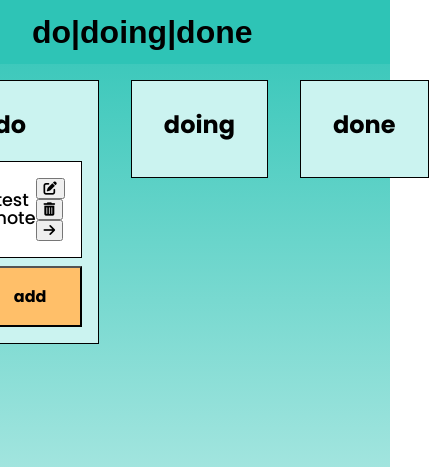
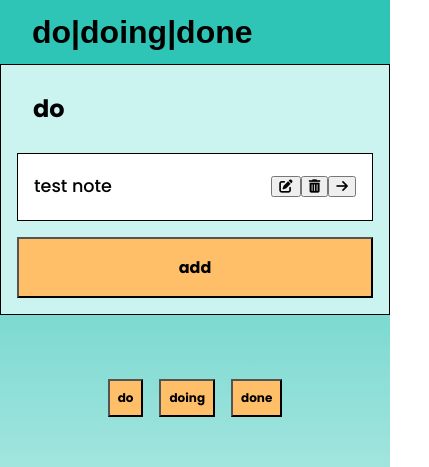
Before and after one commit to benjaminrae/to-do-react, a React (Create React App) app: page / in a window 390 px wide. Shown: the top 467 px of the page, 429 px wide, since content can reach past the window. Built offline with nearby package versions, Linux system fonts and the light colour scheme; no server answers.

Commit message:
Add carousel for todo lists at max width 1200px

```diff
--- a/src/App.css
+++ b/src/App.css
@@ -1,3 +1,7 @@
+:root {
+    --carousel-index: -0%;
+}
+
 .App {
     background: linear-gradient(#2ec4b6, white);
     height: 100vh;
@@ -13,3 +17,39 @@
     column-gap: 2rem;
     margin-bottom: 4rem;
 }
+.carousel-buttons {
+    display: none;
+    gap: 1rem;
+}
+
+.carousel-buttons__button {
+    background-color: #ffbf69;
+    font-size: 0.75rem;
+    font-family: "Poppins", sans-serif;
+    font-weight: bolder;
+    padding: 0.5rem;
+}
+
+.carousel-buttons__button:hover {
+    cursor: pointer;
+    background-color: #ff9f1c;
+}
+
+@media only screen and (max-width: 1200px) {
+    .carousel-outer {
+        overflow: hidden;
+        width: 100%;
+    }
+    .carousel-inner {
+        white-space: nowrap;
+        width: 100%;
+        transition: transform 0.3s;
+        transform: translateX(var(--carousel-index));
+        display: block;
+        padding: 0rem;
+    }
+    .carousel-buttons {
+        display: flex;
+        justify-content: center;
+    }
+} ;
--- a/src/App.js
+++ b/src/App.js
@@ -6,8 +6,8 @@ import Footer from "./Components/Footer/Footer";
 import NewNoteForm from "./Components/NewNoteForm/NewNoteForm";
 import todoService from "./services/todos";
 import ToastNotification from "./Components/ToastNotification/ToastNotification";
-import Login from "./Components/Login/Login";
-import { signIn } from "./services/firebase";
+// import Login from "./Components/Login/Login";
+// import { signIn } from "./services/firebase";
 
 function App() {
     const [todos, setTodos] = useState([
@@ -23,6 +23,7 @@ function App() {
     const [toastId, setToastId] = useState(0);
     const [todoToEdit, setTodoToEdit] = useState({});
     const [editMode, setEditMode] = useState(false);
+    const [carouselIndex, setCarouselIndex] = useState(0);
 
     useEffect(() => {
         console.log("effect");
@@ -219,10 +220,23 @@ function App() {
             });
     };
 
+    const handleCarouselButton = (event) => {
+        event.preventDefault();
+        let newIndex = +event.target.value;
+        setCarouselIndex(newIndex);
+    };
+
+    useEffect(() => {
+        document.documentElement.style.setProperty(
+            "--carousel-index",
+            `-${carouselIndex * 100}%`
+        );
+    }, [carouselIndex]);
+
     return (
         <div>
             <div className="App">
-                <Header onLogin={signIn} />
+                <Header />
                 <NewNoteForm
                     titleValue={newTitle || ""}
                     contentValue={newContent}
@@ -238,7 +252,8 @@ function App() {
                     onCancel={handleToastCancel}
                 />
                 {/* <Login /> */}
-                <div className="lists-container">
+                <div className="carousel-outer">
+                    <div className="lists-container carousel-inner">
                         <List
                             todos={doList}
                             title="do"
@@ -263,6 +278,30 @@ function App() {
                             onEdit={editNote}
                         />
                     </div>
+                    <div className="carousel-buttons">
+                        <button
+                            value="0"
+                            onClick={handleCarouselButton}
+                            className="carousel-buttons__button"
+                        >
+                            do
+                        </button>
+                        <button
+                            value="1"
+                            onClick={handleCarouselButton}
+                            className="carousel-buttons__button"
+                        >
+                            doing
+                        </button>
+                        <button
+                            value="2"
+                            onClick={handleCarouselButton}
+                            className="carousel-buttons__button"
+                        >
+                            done
+                        </button>
+                    </div>
+                </div>
             </div>
             {/* <Footer /> */}
         </div>
--- a/src/Components/List/List.css
+++ b/src/Components/List/List.css
@@ -44,3 +44,12 @@
     cursor: pointer;
     background-color: #ff9f1c;
 }
+
+@media only screen and (max-width: 1200px) {
+    .list {
+        width: 100%;
+        display: inline-flex;
+        justify-content: space-between;
+        gap: 1rem;
+    }
+}
--- a/src/Components/List/List.js
+++ b/src/Components/List/List.js
@@ -3,7 +3,7 @@ import Note from "../Note/Note";
 
 const List = (props) => {
     return (
-        <div className="list">
+        <div className="list carousel-item">
             <h2 className="list__title">{props.title}</h2>
             <div className="list__notes">
                 {props.todos.length >= 1 &&
--- a/src/index.css
+++ b/src/index.css
@@ -1,3 +1,7 @@
+* {
+    box-sizing: border-box;
+}
+
 html {
     font-family: "Poppins", sans-serif;
     width: 100vw;
```
Also changed, not shown: src/Components/Register/Register.js (added, +92 -0 lines). Lines whose indentation alone changed are shown as unchanged.
